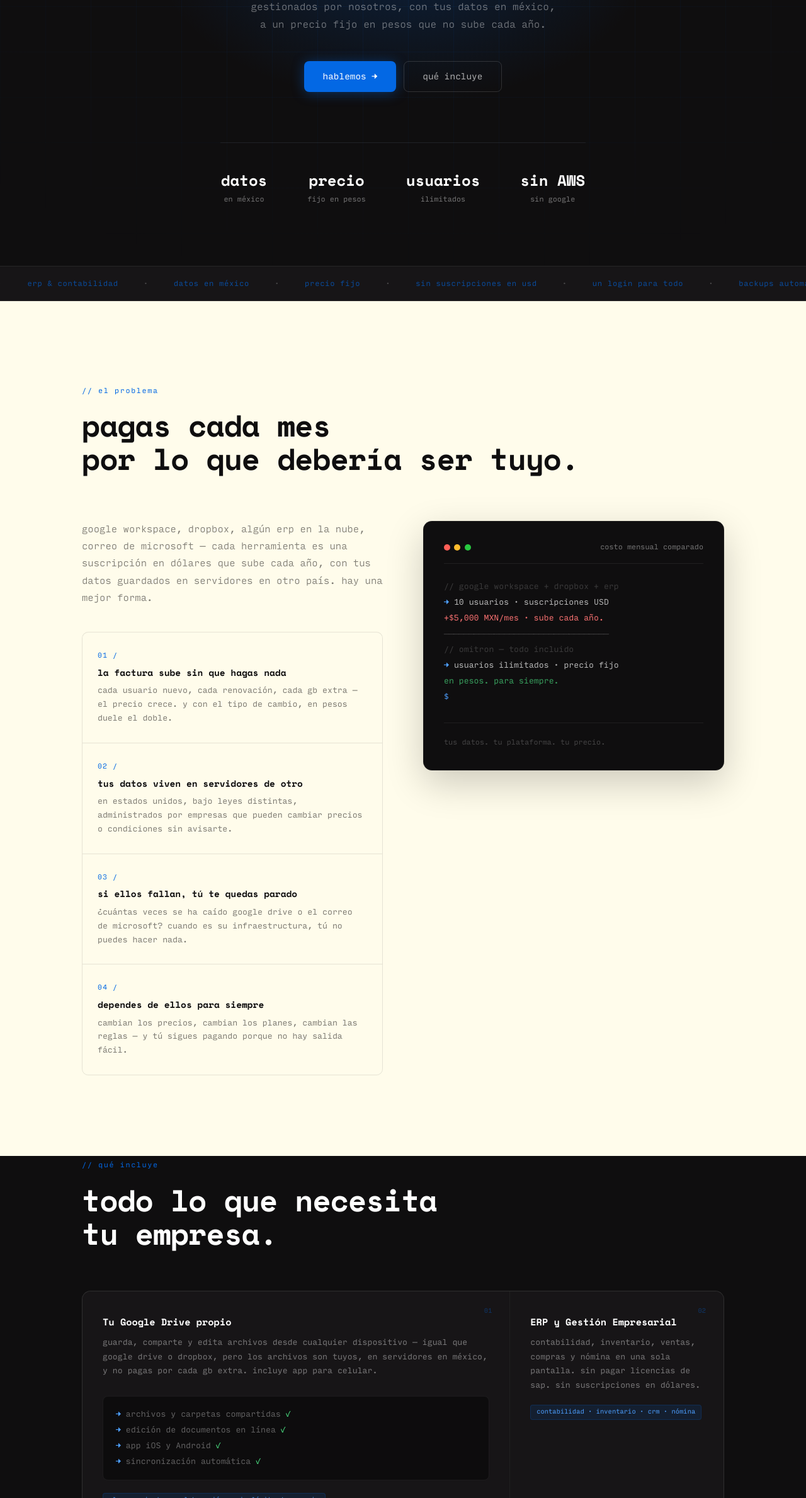
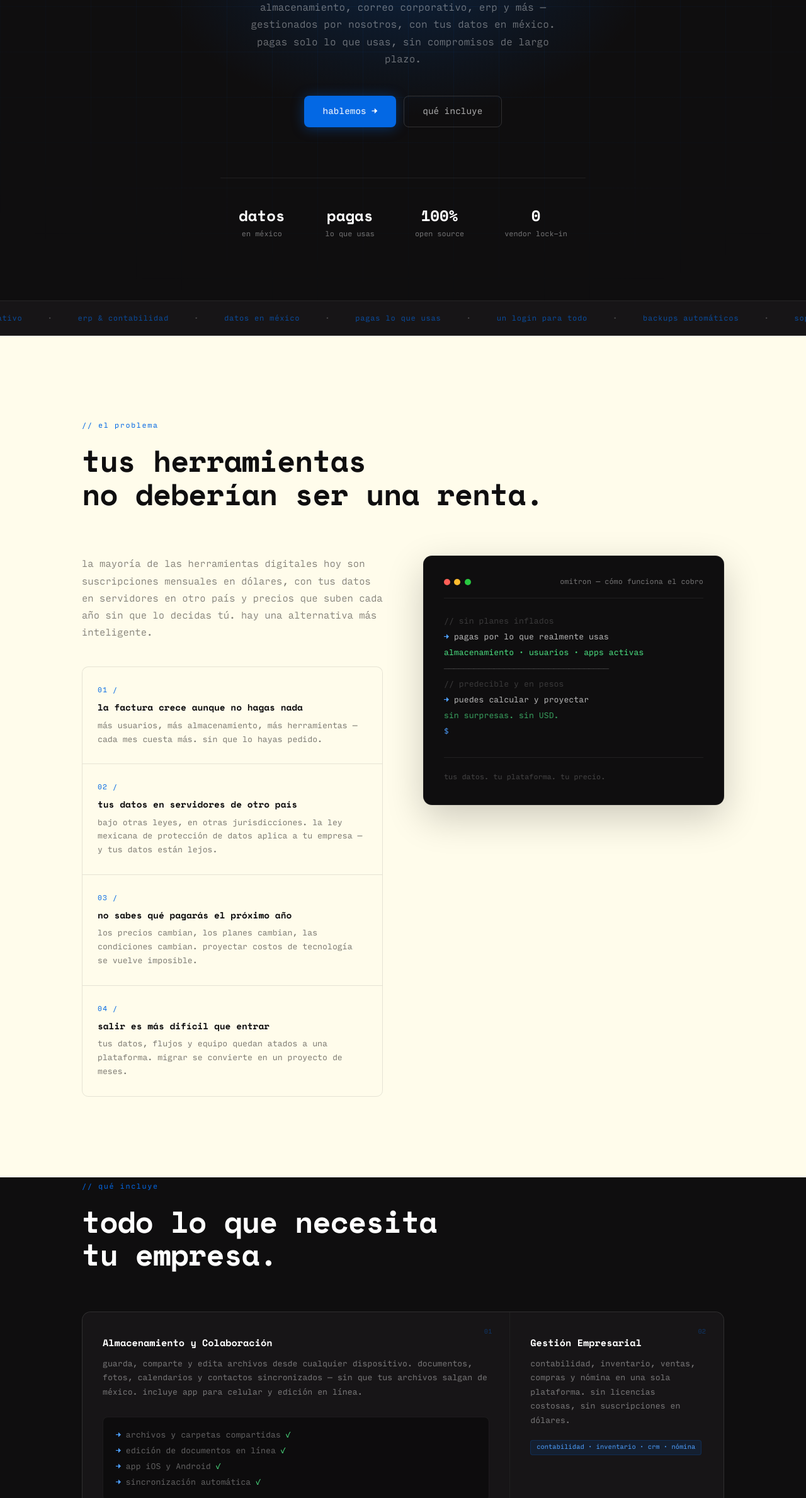
Before and after one commit to fquirarte/omitron-landing, a plain HTML site: page index.html in a window 1280 px wide. Shown: the part 422-2800 px from the top of the page at 63% size. Drawn offline with nearby package versions, Linux system fonts and the light colour scheme.

Commit message:
Ajustes de copy y logos: precios por uso, sin comparaciones, México con mayúscula, logos más grandes

```diff
--- a/css/main.css
+++ b/css/main.css
@@ -59,7 +59,7 @@ nav {
   display: flex; align-items: center;
   text-decoration: none;
 }
-.nav-brand img { height: 32px; width: auto; display: block; }
+.nav-brand img { height: 42px; width: auto; display: block; }
 .nav-links { display: flex; align-items: center; gap: 0.25rem; }
 .nav-links a {
   font-size: 0.78rem; color: var(--muted);
@@ -107,7 +107,7 @@ nav {
   gap: 0.5rem; margin-bottom: 3.5rem;
   position: relative; z-index: 1;
 }
-.hero-logo { height: 52px; width: auto; display: block; }
+.hero-logo { height: 80px; width: auto; display: block; }
 .hero-wordmark {
   font-family: var(--ff-title);
   font-size: clamp(3.5rem, 8vw, 6.5rem);
--- a/index.html
+++ b/index.html
@@ -4,7 +4,7 @@
   <meta charset="UTF-8" />
   <meta name="viewport" content="width=device-width, initial-scale=1.0" />
   <title>Omitron — Tu Nube Privada en México</title>
-  <meta name="description" content="Google Drive, correo corporativo y ERP propios — a precio fijo en pesos, con tus datos en México. Sin AWS, sin Google, sin sorpresas." />
+  <meta name="description" content="Almacenamiento, correo corporativo y ERP propios — gestionados por nosotros, con tus datos en México. Pagas solo lo que usas." />
   <link rel="icon" type="image/png" href="assets/img/Isotipo.Azul.png" />
   <link rel="stylesheet" href="css/main.css" />
 </head>
@@ -30,7 +30,7 @@
 
   <div class="hero-lockup">
     <img src="assets/img/LogoOmitron.Blanco.png" alt="Omitron" class="hero-logo" />
-    <span class="hero-descriptor">nube privada · datos en méxico · precio fijo</span>
+    <span class="hero-descriptor">nube privada · apps gestionadas · México</span>
   </div>
 
   <h2 class="hero-headline">
@@ -39,9 +39,9 @@
   </h2>
 
   <p class="hero-sub">
-    Google Drive, correo corporativo, ERP y más —
-    gestionados por nosotros, con tus datos en México,
-    a un precio fijo en pesos que no sube cada año.
+    almacenamiento, correo corporativo, ERP y más —
+    gestionados por nosotros, con tus datos en México.
+    pagas solo lo que usas, sin compromisos de largo plazo.
   </p>
 
   <div class="hero-actions">
@@ -55,16 +55,16 @@
       <span>en México</span>
     </div>
     <div class="stat">
-      <span>precio</span>
-      <span>fijo en pesos</span>
+      <span>pagas</span>
+      <span>lo que usas</span>
     </div>
     <div class="stat">
-      <span>usuarios</span>
-      <span>ilimitados</span>
+      <span>100%</span>
+      <span>open source</span>
     </div>
     <div class="stat">
-      <span>sin AWS</span>
-      <span>sin Google</span>
+      <span>0</span>
+      <span>vendor lock-in</span>
     </div>
   </div>
 </section>
@@ -72,27 +72,27 @@
 <!-- MARQUEE ──────────────────────────────────────────────── -->
 <div class="marquee-wrap">
   <div class="marquee-track">
-    <span><b>tu google drive</b></span><span>·</span>
-    <span><b>correo propio</b></span><span>·</span>
+    <span><b>almacenamiento propio</b></span><span>·</span>
+    <span><b>correo corporativo</b></span><span>·</span>
     <span><b>erp &amp; contabilidad</b></span><span>·</span>
-    <span><b>datos en méxico</b></span><span>·</span>
-    <span><b>precio fijo</b></span><span>·</span>
-    <span><b>sin suscripciones en usd</b></span><span>·</span>
+    <span><b>datos en México</b></span><span>·</span>
+    <span><b>pagas lo que usas</b></span><span>·</span>
     <span><b>un login para todo</b></span><span>·</span>
     <span><b>backups automáticos</b></span><span>·</span>
     <span><b>soporte incluido</b></span><span>·</span>
     <span><b>open source</b></span><span>·</span>
+    <span><b>sin contratos</b></span><span>·</span>
     <!-- duplicate for seamless loop -->
-    <span><b>tu google drive</b></span><span>·</span>
-    <span><b>correo propio</b></span><span>·</span>
+    <span><b>almacenamiento propio</b></span><span>·</span>
+    <span><b>correo corporativo</b></span><span>·</span>
     <span><b>erp &amp; contabilidad</b></span><span>·</span>
-    <span><b>datos en méxico</b></span><span>·</span>
-    <span><b>precio fijo</b></span><span>·</span>
-    <span><b>sin suscripciones en usd</b></span><span>·</span>
+    <span><b>datos en México</b></span><span>·</span>
+    <span><b>pagas lo que usas</b></span><span>·</span>
     <span><b>un login para todo</b></span><span>·</span>
     <span><b>backups automáticos</b></span><span>·</span>
     <span><b>soporte incluido</b></span><span>·</span>
     <span><b>open source</b></span><span>·</span>
+    <span><b>sin contratos</b></span><span>·</span>
   </div>
 </div>
 
@@ -100,37 +100,37 @@
 <section id="problem">
   <div class="container">
     <span class="section-label">// el problema</span>
-    <h2 class="section-title">pagas cada mes<br/>por lo que debería ser tuyo.</h2>
+    <h2 class="section-title">tus herramientas<br/>no deberían ser una renta.</h2>
 
     <div class="problem-grid">
       <div>
         <p class="section-sub">
-          Google Workspace, Dropbox, algún ERP en la nube, correo de Microsoft —
-          cada herramienta es una suscripción en dólares que sube cada año,
-          con tus datos guardados en servidores en otro país.
-          hay una mejor forma.
+          la mayoría de las herramientas digitales hoy son suscripciones mensuales
+          en dólares, con tus datos en servidores en otro país y precios que
+          suben cada año sin que lo decidas tú.
+          hay una alternativa más inteligente.
         </p>
 
         <div class="problem-list" style="margin-top: 2.5rem;">
           <div class="problem-item">
             <div class="problem-kicker">01 /</div>
-            <h3>la factura sube sin que hagas nada</h3>
-            <p>cada usuario nuevo, cada renovación, cada GB extra — el precio crece. y con el tipo de cambio, en pesos duele el doble.</p>
+            <h3>la factura crece aunque no hagas nada</h3>
+            <p>más usuarios, más almacenamiento, más herramientas — cada mes cuesta más. sin que lo hayas pedido.</p>
           </div>
           <div class="problem-item">
             <div class="problem-kicker">02 /</div>
-            <h3>tus datos viven en servidores de otro</h3>
-            <p>en Estados Unidos, bajo leyes distintas, administrados por empresas que pueden cambiar precios o condiciones sin avisarte.</p>
+            <h3>tus datos en servidores de otro país</h3>
+            <p>bajo otras leyes, en otras jurisdicciones. la ley mexicana de protección de datos aplica a tu empresa — y tus datos están lejos.</p>
           </div>
           <div class="problem-item">
             <div class="problem-kicker">03 /</div>
-            <h3>si ellos fallan, tú te quedas parado</h3>
-            <p>¿cuántas veces se ha caído Google Drive o el correo de Microsoft? cuando es su infraestructura, tú no puedes hacer nada.</p>
+            <h3>no sabes qué pagarás el próximo año</h3>
+            <p>los precios cambian, los planes cambian, las condiciones cambian. proyectar costos de tecnología se vuelve imposible.</p>
           </div>
           <div class="problem-item">
             <div class="problem-kicker">04 /</div>
-            <h3>dependes de ellos para siempre</h3>
-            <p>cambian los precios, cambian los planes, cambian las reglas — y tú sigues pagando porque no hay salida fácil.</p>
+            <h3>salir es más difícil que entrar</h3>
+            <p>tus datos, flujos y equipo quedan atados a una plataforma. migrar se convierte en un proyecto de meses.</p>
           </div>
         </div>
       </div>
@@ -138,15 +138,15 @@
       <div class="problem-visual">
         <div class="terminal-bar">
           <div class="dot r"></div><div class="dot y"></div><div class="dot g"></div>
-          <span class="terminal-title">costo mensual comparado</span>
+          <span class="terminal-title">omitron — cómo funciona el cobro</span>
         </div>
-        <span class="t-line"><span class="dim">// google workspace + dropbox + erp</span></span>
-        <span class="t-line"><span class="p">→</span> <span class="cmd">10 usuarios · suscripciones USD</span></span>
-        <span class="t-line" style="color:#f87171;">+$5,000 MXN/mes · sube cada año.</span>
+        <span class="t-line"><span class="dim">// sin planes inflados</span></span>
+        <span class="t-line"><span class="p">→</span> <span class="cmd">pagas por lo que realmente usas</span></span>
+        <span class="t-line"><span class="ok">almacenamiento · usuarios · apps activas</span></span>
         <span class="t-line"><span class="dim">─────────────────────────────────</span></span>
-        <span class="t-line"><span class="dim">// omitron — todo incluido</span></span>
-        <span class="t-line"><span class="p">→</span> <span class="cmd">usuarios ilimitados · precio fijo</span></span>
-        <span class="t-line" style="color:rgba(74,222,128,0.7);">en pesos. para siempre.</span>
+        <span class="t-line"><span class="dim">// predecible y en pesos</span></span>
+        <span class="t-line"><span class="p">→</span> <span class="cmd">puedes calcular y proyectar</span></span>
+        <span class="t-line" style="color:rgba(74,222,128,0.7);">sin surpresas. sin USD.</span>
         <span class="t-line"><span class="p">$</span> <span class="t-cursor"></span></span>
         <div style="margin-top:1.75rem; padding-top:1.25rem; border-top:1px solid rgba(255,255,255,0.07);">
           <span class="t-line" style="font-size:0.7rem; color:rgba(255,255,255,0.22);">tus datos. tu plataforma. tu precio.</span>
@@ -165,50 +165,50 @@
     <div class="bento">
       <div class="bcard span2">
         <span class="bcard-num">01</span>
-        <h3>Tu Google Drive propio</h3>
-        <p>guarda, comparte y edita archivos desde cualquier dispositivo — igual que Google Drive o Dropbox, pero los archivos son tuyos, en servidores en México, y no pagas por cada GB extra. incluye app para celular.</p>
+        <h3>Almacenamiento y Colaboración</h3>
+        <p>guarda, comparte y edita archivos desde cualquier dispositivo. documentos, fotos, calendarios y contactos sincronizados — sin que tus archivos salgan de México. incluye app para celular y edición en línea.</p>
         <div class="bcard-terminal">
           <span class="t-line"><span class="p">→</span> archivos y carpetas compartidas <span class="ok">✓</span></span>
           <span class="t-line"><span class="p">→</span> edición de documentos en línea <span class="ok">✓</span></span>
           <span class="t-line"><span class="p">→</span> app iOS y Android <span class="ok">✓</span></span>
           <span class="t-line"><span class="p">→</span> sincronización automática <span class="ok">✓</span></span>
         </div>
-        <span class="bcard-tag">almacenamiento · colaboración · sin límite de espacio</span>
+        <span class="bcard-tag">archivos · documentos · fotos · calendario</span>
       </div>
 
       <div class="bcard">
         <span class="bcard-num">02</span>
-        <h3>ERP y Gestión Empresarial</h3>
-        <p>contabilidad, inventario, ventas, compras y nómina en una sola pantalla. sin pagar licencias de SAP. sin suscripciones en dólares.</p>
+        <h3>Gestión Empresarial</h3>
+        <p>contabilidad, inventario, ventas, compras y nómina en una sola plataforma. sin licencias costosas, sin suscripciones en dólares.</p>
         <span class="bcard-tag">contabilidad · inventario · crm · nómina</span>
       </div>
 
       <div class="bcard">
         <span class="bcard-num">03</span>
         <h3>Correo Corporativo</h3>
-        <p>correo @tuempresa.com sin depender de Google ni Microsoft. webmail, app de celular, antispam incluido — y los correos se quedan en México.</p>
+        <p>correo @tuempresa.com gestionado en tu propia infraestructura. webmail, app de celular, antispam incluido — y los mensajes se quedan en México.</p>
         <span class="bcard-tag">@tudominio · webmail · antispam</span>
       </div>
 
       <div class="bcard">
         <span class="bcard-num">04</span>
         <h3>Un Login para Todo</h3>
-        <p>un solo usuario y contraseña para acceder a todas tus herramientas. sin recordar 10 passwords distintos. gestión de equipos incluida.</p>
+        <p>un solo usuario y contraseña para acceder a todas tus herramientas. gestión centralizada de cuentas y permisos para todo tu equipo.</p>
         <span class="bcard-tag">acceso único · gestión de usuarios · seguro</span>
       </div>
 
       <div class="bcard">
         <span class="bcard-num">05</span>
         <h3>Monitoreo 24/7</h3>
-        <p>vigilamos tu plataforma todo el tiempo. si algo falla, nos enteramos antes que tú. alertas automáticas, revisión proactiva.</p>
+        <p>vigilamos tu plataforma todo el tiempo. dashboards en tiempo real, alertas automáticas y revisión proactiva antes de que algo afecte tu operación.</p>
         <span class="bcard-tag">alertas · disponibilidad · soporte</span>
       </div>
 
       <div class="bcard">
         <span class="bcard-num">06</span>
         <h3>Lo que Necesites</h3>
-        <p>¿usas alguna herramienta específica? podemos agregar casi cualquier aplicación a tu plataforma. si existe en open source, lo instalamos.</p>
-        <span class="bcard-tag">a la medida · sin límites · flexible</span>
+        <p>¿tienes alguna herramienta específica en mente? podemos agregar casi cualquier aplicación a tu plataforma. cuéntanos y lo evaluamos.</p>
+        <span class="bcard-tag">a la medida · flexible · sin límites</span>
       </div>
 
     </div>
@@ -224,17 +224,17 @@
       <div class="step">
         <span class="step-num">01</span>
         <h3>platicamos</h3>
-        <p>nos cuentas qué herramientas usas hoy y qué te duele. sin tecnicismos, sin compromiso.</p>
+        <p>nos cuentas qué herramientas usas y qué necesitas. sin tecnicismos, sin compromiso.</p>
       </div>
       <div class="step">
         <span class="step-num">02</span>
-        <h3>te armamos la plataforma</h3>
-        <p>configuramos todo — almacenamiento, correo, ERP, usuarios — listo para usar desde el primer día.</p>
+        <h3>armamos tu plataforma</h3>
+        <p>configuramos todo — almacenamiento, correo, gestión, usuarios — listo para usar desde el primer día.</p>
       </div>
       <div class="step">
         <span class="step-num">03</span>
         <h3>movemos tus datos</h3>
-        <p>migramos todo desde Google, Dropbox o donde esté. tu equipo no pierde nada.</p>
+        <p>migramos lo que necesites desde donde esté hoy. tu equipo no pierde nada.</p>
       </div>
       <div class="step">
         <span class="step-num">04</span>
@@ -259,22 +259,22 @@
       <div class="vcard">
         <span class="vcard-num">01 /</span>
         <h3>Tus datos, tus reglas</h3>
-        <p>todo queda en infraestructura dedicada para tu empresa, en México. nadie más tiene acceso — ni nosotros sin tu permiso.</p>
+        <p>todo corre en infraestructura dedicada para tu empresa, en México. nadie más tiene acceso — ni nosotros sin tu permiso.</p>
       </div>
       <div class="vcard">
         <span class="vcard-num">02 /</span>
-        <h3>Precio que no sorprende</h3>
-        <p>un precio fijo en pesos, sin importar cuántos usuarios tengas o cuánto espacio uses. sin letras chiquitas.</p>
+        <h3>Pagas lo que usas</h3>
+        <p>sin planes inflados ni features que no necesitas. el costo refleja lo que realmente usas — puedes calcularlo y proyectarlo.</p>
       </div>
       <div class="vcard">
         <span class="vcard-num">03 /</span>
         <h3>Cero dependencias</h3>
-        <p>todo lo que instalamos es software libre y abierto. si decides irte, te llevas todo. no te quedas atrapado.</p>
+        <p>todo lo que instalamos es software libre. si decides irte, te llevas todo. sin contratos de largo plazo, sin letra chica.</p>
       </div>
       <div class="vcard">
         <span class="vcard-num">04 /</span>
         <h3>Trato directo</h3>
-        <p>hablas con quien hace el trabajo. si algo no te conviene, te lo decimos. sin venderte lo que no necesitas.</p>
+        <p>hablas con quien hace el trabajo. si algo no te conviene, te lo decimos. sin intermediarios, sin promesas que no podemos cumplir.</p>
       </div>
     </div>
   </div>
@@ -283,8 +283,8 @@
 <!-- CTA ──────────────────────────────────────────────────── -->
 <section id="cta">
   <span class="section-label">// contacto</span>
-  <h2 class="cta-title">¿cuánto pagas hoy<br/>en herramientas?</h2>
-  <p>cuéntame qué usas y te digo cuánto podrías ahorrar.<br/>la primera plática no cuesta nada.</p>
+  <h2 class="cta-title">¿por dónde<br/>empezamos?</h2>
+  <p>cuéntame qué necesita tu empresa.<br/>la primera plática no cuesta nada.</p>
   <a href="mailto:hello@omitron.com.mx" class="cta-btn">
     hello@omitron.com.mx →
   </a>
@@ -295,7 +295,7 @@
   <div class="footer-brand">
     <img src="assets/img/LogoOmitron.Blanco.png" alt="Omitron" />
   </div>
-  <p>© 2026 omitron · nube privada gestionada · méxico</p>
+  <p>© 2026 Omitron · nube privada gestionada · México</p>
 </footer>
 
 </body>
```
